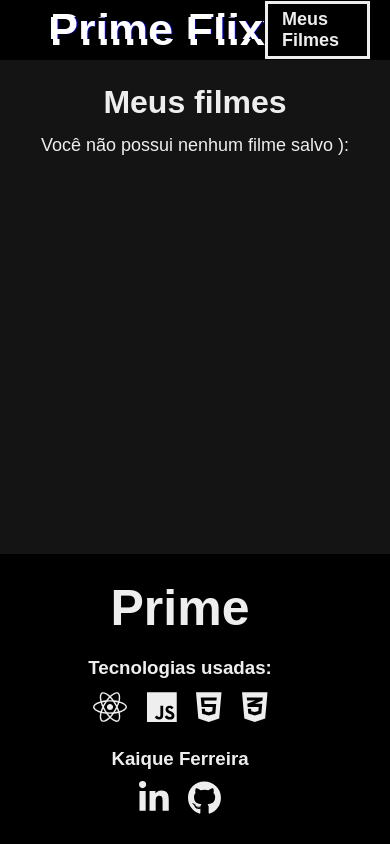
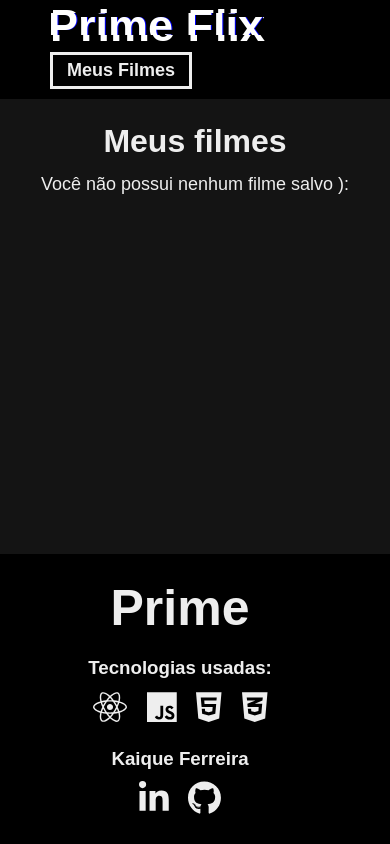
Before and after one commit to kaiqueef/Prime-Flix, a React (Create React App) app: page /favoritos in a window 390 px wide. Shown: the top 844 px of the page. Built offline with nearby package versions, Linux system fonts and the light colour scheme.

Commit message:
Acerta header em mobile

```diff
--- a/src/components/Header/header.css
+++ b/src/components/Header/header.css
@@ -2,9 +2,12 @@ header{
     display: flex;
     align-items: center;
     justify-content: space-between;
+    flex-wrap: wrap;
     width: 100%;
-    height: 60px;
+    min-height: 60px;
     background-color: #000;
+    padding-left: 50px;
+    padding-right: 20px;
 }
 
 header .logo{
@@ -13,10 +16,10 @@ header .logo{
     cursor: pointer;
     color: #FFF;
     font-weight: bold;
-    margin-left: 50px;
 }
 
 header .favoritos{
     padding: 5px 14px;
-    margin-right: 20px;
+    white-space: nowrap;
+    margin-bottom: 10px;
 }
```
